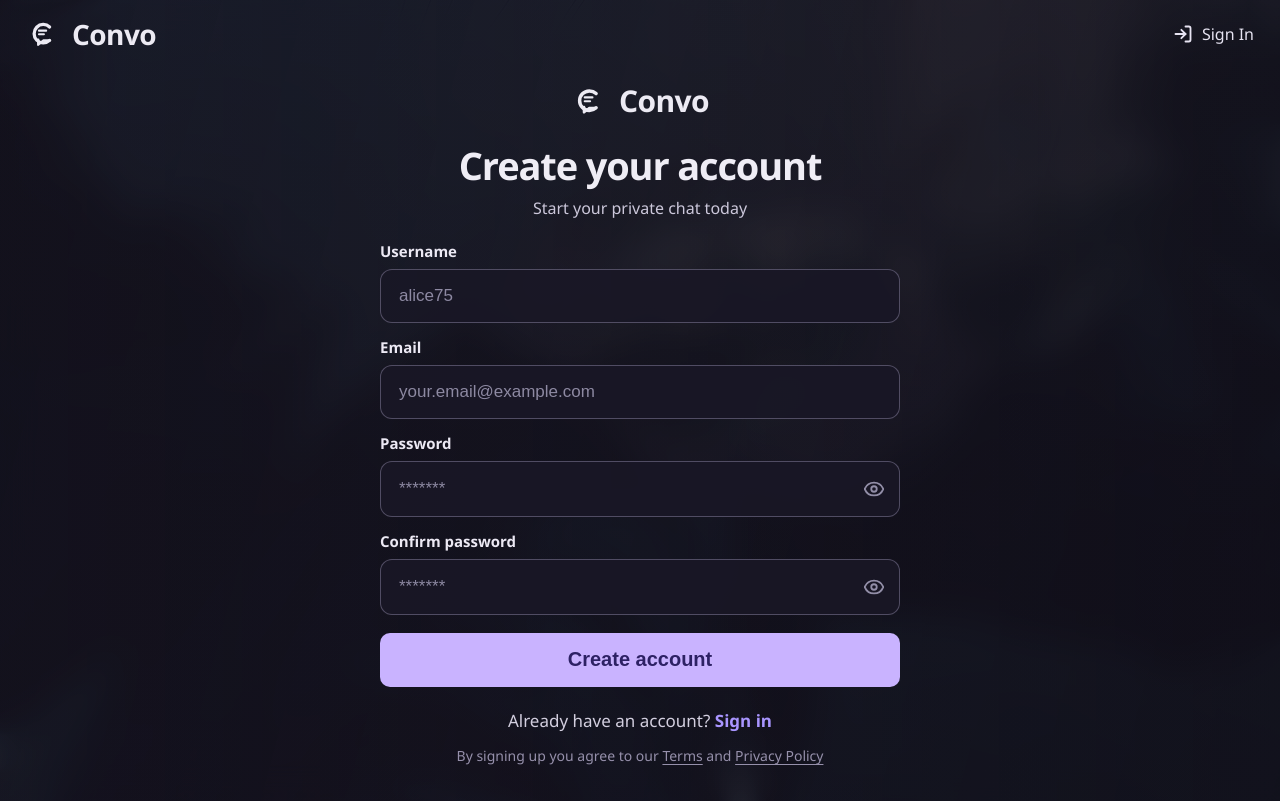
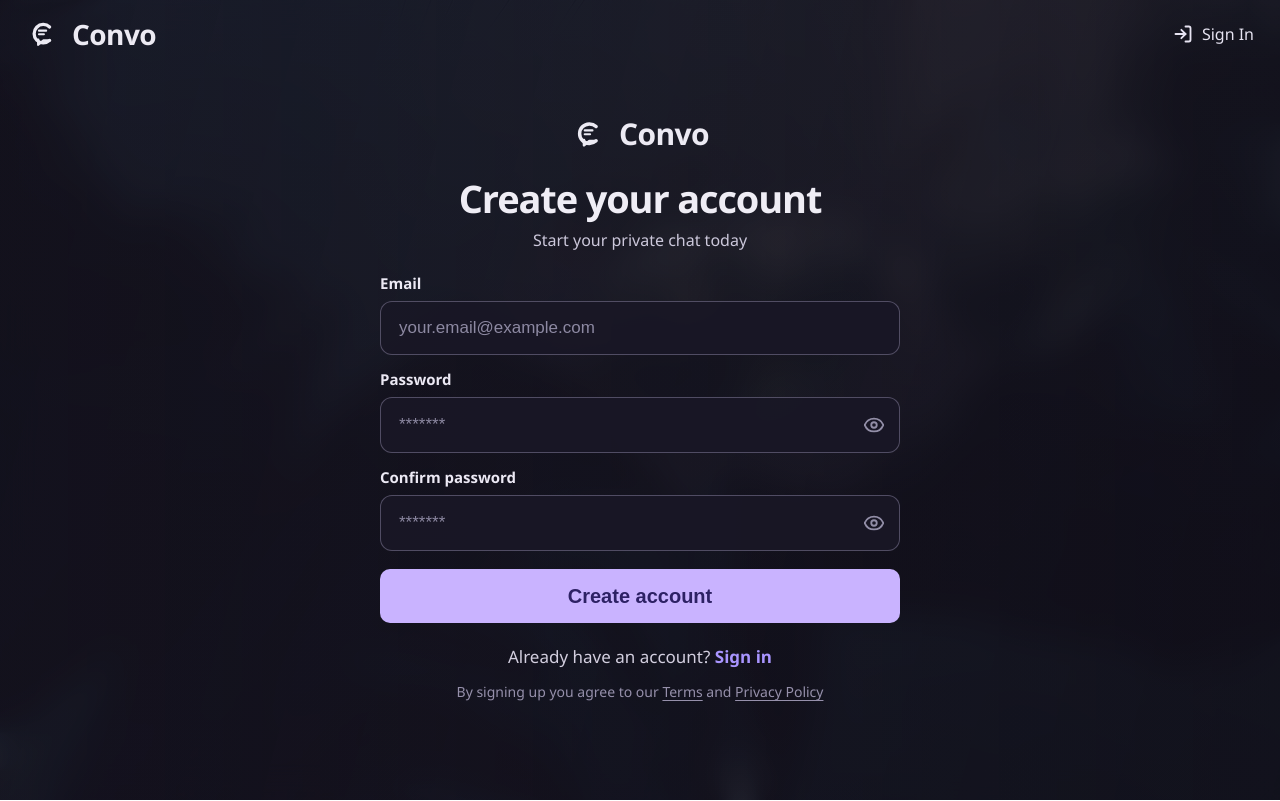
Before and after one commit to Nayekah/Convo, a React (Vite) app in the folder frontend/: page /signup in a window 1280 px wide. Built offline with nearby package versions, Linux system fonts and the light colour scheme.

Commit message:
removed username from frontend and fix docker compose for local dev

```diff
--- a/frontend/src/pages/SignUpPage.tsx
+++ b/frontend/src/pages/SignUpPage.tsx
@@ -17,7 +17,6 @@ export const SignUpPage = () => {
   });
 
   const navigate = useNavigate();
-  const [username, setUsername] = useState('');
   const [email, setEmail] = useState('');
   const [password, setPassword] = useState('');
   const [confirmPassword, setConfirmPassword] = useState('');
@@ -47,7 +46,7 @@ export const SignUpPage = () => {
       localStorage.setItem('convo_access_token', response.token);
       localStorage.setItem(
         'convo_auth_user',
-        JSON.stringify({ ...response.user, username }),
+        JSON.stringify({ ...response.user}),
       );
       navigate('/');
     } catch (requestError) {
@@ -75,17 +74,6 @@ export const SignUpPage = () => {
           </header>
 
           <form className="auth-form" onSubmit={handleSubmit}>
-            <label>
-              Username
-              <input
-                autoComplete="username"
-                onChange={(event) => setUsername(event.target.value)}
-                placeholder="alice75"
-                required
-                type="text"
-                value={username}
-              />
-            </label>
 
             <label>
               Email
```
Also changed, not shown: 2 other files (tests, documents, lock files or other folders).
